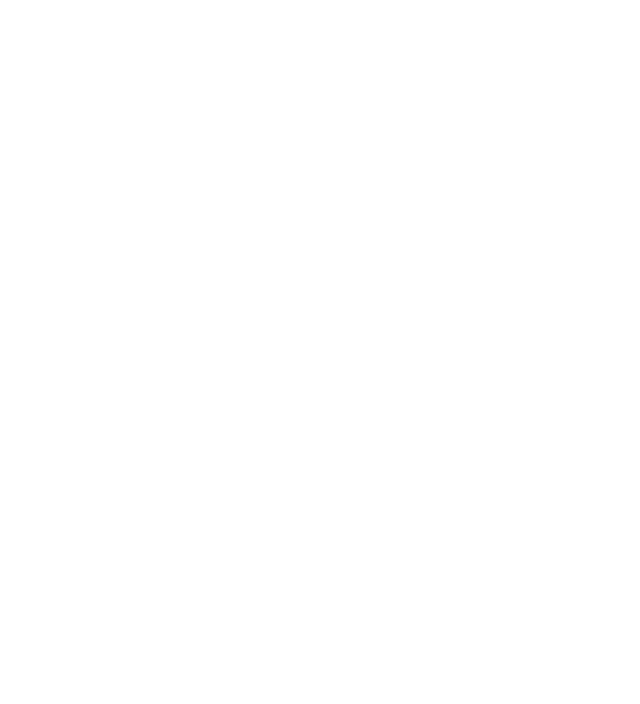
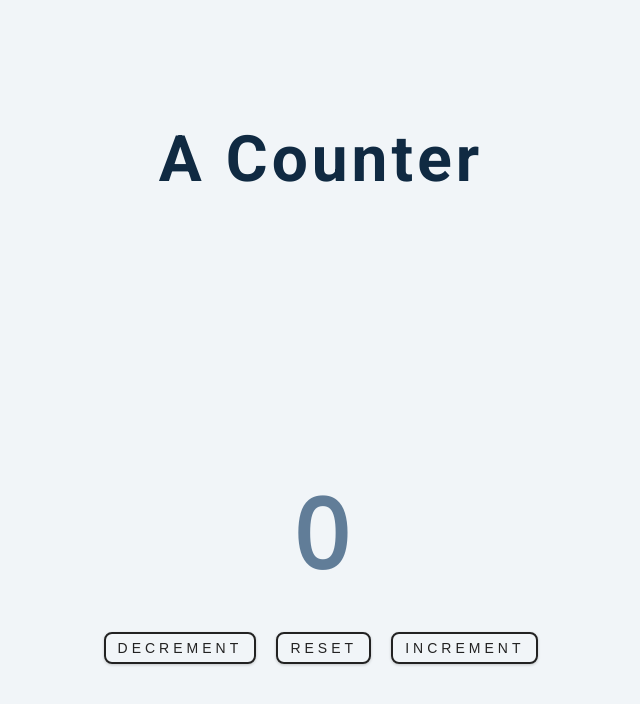
Before and after one commit to ohayamic/JavaScript-front-to-back, a plain HTML site: page JavaScript-Dom-Counter/index.html in a window 1280 px wide. Shown: the whole page, without its empty margins (319-959 px from the left). Drawn offline with nearby package versions, Linux system fonts and the light colour scheme.

Commit message:
Finished the Counter Program
A simple program with a value and three buttons for increment, reset and decrement. Simple but logical

```diff
--- /dev/null
+++ b/JavaScript-Dom-Counter/app.js
@@ -0,0 +1,35 @@
+// get the element to be manipulated
+const count = document.querySelector('#value')
+const btns = document.querySelectorAll('.btn')
+
+//console.log(btn)
+let counter = 0
+
+btns.forEach(btn=>{
+    btn.addEventListener('click', (e)=>{
+        if(e.currentTarget.classList.contains('increment') ){
+            counter++
+            //console.log(counter)
+            count.textContent = counter
+
+        }else if(e.currentTarget.classList.contains('decrement') ){
+            counter--
+            count.textContent = counter
+
+        }else{
+            counter = 0
+            count.textContent = counter
+        }
+
+        if(counter > 0){
+            count.style.color = "green"
+        }else if(counter < 0){
+            count.style.color = "red"
+        }else{
+            count.style.color = "black"
+        }
+
+    })
+
+
+})
--- a/JavaScript-Dom-Counter/index.html
+++ b/JavaScript-Dom-Counter/index.html
@@ -1,16 +1,26 @@
 <!DOCTYPE html>
 <html lang="en">
-<head>
-    <meta charset="UTF-8">
-    <meta name="viewport" content="width=device-width, initial-scale=1.0">
-    <link rel="stylesheet" href="index.css">
-    <title>Document</title>
-</head>
-<body>
+  <head>
+    <meta charset="UTF-8" />
+    <meta name="viewport" content="width=device-width, initial-scale=1.0" />
+    <title>Counter</title>
+    <!-- styles -->
+    <link rel="stylesheet" href="styles.css" />
+  </head>
+  <body>
+
+    <!-- javascript -->
     <main>
-
-
+      <h1>A counter</h1>
+      <div class="container">
+        <p id="value">0</p>
+        <div class="container">
+          <button class="btn decrement">Decrement</button>
+          <button class="btn reset">Reset</button>
+          <button class="btn increment">Increment</button>
+        </div>
+      </div>
     </main>
-</body>
-<script src="./index.js"></script>
+    <script src="app.js"></script>
+  </body>
 </html>
--- /dev/null
+++ b/JavaScript-Dom-Counter/styles.css
@@ -0,0 +1,191 @@
+/*
+===============
+Fonts
+===============
+*/
+@import url("https://fonts.googleapis.com/css?family=Open+Sans|Roboto:400,700&display=swap");
+
+/*
+===============
+Variables
+===============
+*/
+
+:root {
+  /* dark shades of primary color*/
+  --clr-primary-1: hsl(205, 86%, 17%);
+  --clr-primary-2: hsl(205, 77%, 27%);
+  --clr-primary-3: hsl(205, 72%, 37%);
+  --clr-primary-4: hsl(205, 63%, 48%);
+  /* primary/main color */
+  --clr-primary-5: hsl(205, 78%, 60%);
+  /* lighter shades of primary color */
+  --clr-primary-6: hsl(205, 89%, 70%);
+  --clr-primary-7: hsl(205, 90%, 76%);
+  --clr-primary-8: hsl(205, 86%, 81%);
+  --clr-primary-9: hsl(205, 90%, 88%);
+  --clr-primary-10: hsl(205, 100%, 96%);
+  /* darkest grey - used for headings */
+  --clr-grey-1: hsl(209, 61%, 16%);
+  --clr-grey-2: hsl(211, 39%, 23%);
+  --clr-grey-3: hsl(209, 34%, 30%);
+  --clr-grey-4: hsl(209, 28%, 39%);
+  /* grey used for paragraphs */
+  --clr-grey-5: hsl(210, 22%, 49%);
+  --clr-grey-6: hsl(209, 23%, 60%);
+  --clr-grey-7: hsl(211, 27%, 70%);
+  --clr-grey-8: hsl(210, 31%, 80%);
+  --clr-grey-9: hsl(212, 33%, 89%);
+  --clr-grey-10: hsl(210, 36%, 96%);
+  --clr-white: #fff;
+  --clr-red-dark: hsl(360, 67%, 44%);
+  --clr-red-light: hsl(360, 71%, 66%);
+  --clr-green-dark: hsl(125, 67%, 44%);
+  --clr-green-light: hsl(125, 71%, 66%);
+  --clr-black: #222;
+  --ff-primary: "Roboto", sans-serif;
+  --ff-secondary: "Open Sans", sans-serif;
+  --transition: all 0.3s linear;
+  --spacing: 0.25rem;
+  --radius: 0.5rem;
+  --light-shadow: 0 5px 15px rgba(0, 0, 0, 0.1);
+  --dark-shadow: 0 5px 15px rgba(0, 0, 0, 0.2);
+  --max-width: 1170px;
+  --fixed-width: 620px;
+}
+/*
+===============
+Global Styles
+===============
+*/
+
+*,
+::after,
+::before {
+  margin: 0;
+  padding: 0;
+  box-sizing: border-box;
+}
+body {
+  font-family: var(--ff-secondary);
+  background: var(--clr-grey-10);
+  color: var(--clr-grey-1);
+  line-height: 1.5;
+  font-size: 0.875rem;
+}
+ul {
+  list-style-type: none;
+}
+a {
+  text-decoration: none;
+}
+img:not(.nav-logo) {
+  width: 100%;
+  display: block;
+}
+
+h1,
+h2,
+h3,
+h4 {
+  letter-spacing: var(--spacing);
+  text-transform: capitalize;
+  line-height: 1.25;
+  margin-bottom: 0.75rem;
+  font-family: var(--ff-primary);
+}
+h1 {
+  font-size: 3rem;
+}
+h2 {
+  font-size: 2rem;
+}
+h3 {
+  font-size: 1.25rem;
+}
+h4 {
+  font-size: 0.875rem;
+}
+p {
+  margin-bottom: 1.25rem;
+  color: var(--clr-grey-5);
+}
+@media screen and (min-width: 800px) {
+  h1 {
+    font-size: 4rem;
+  }
+  h2 {
+    font-size: 2.5rem;
+  }
+  h3 {
+    font-size: 1.75rem;
+  }
+  h4 {
+    font-size: 1rem;
+  }
+  body {
+    font-size: 1rem;
+  }
+  h1,
+  h2,
+  h3,
+  h4 {
+    line-height: 1;
+  }
+}
+/*  global classes */
+
+.btn {
+  text-transform: uppercase;
+  background: transparent;
+  color: var(--clr-black);
+  padding: 0.375rem 0.75rem;
+  letter-spacing: var(--spacing);
+  display: inline-block;
+  transition: var(--transition);
+  font-size: 0.875rem;
+  border: 2px solid var(--clr-black);
+  cursor: pointer;
+  box-shadow: 0 1px 3px rgba(0, 0, 0, 0.2);
+  border-radius: var(--radius);
+}
+.btn:hover {
+  color: var(--clr-white);
+  background: var(--clr-black);
+}
+/* section */
+.section {
+  padding: 5rem 0;
+}
+
+.section-center {
+  width: 90vw;
+  margin: 0 auto;
+  max-width: 1170px;
+}
+@media screen and (min-width: 992px) {
+  .section-center {
+    width: 95vw;
+  }
+}
+/*
+===============
+Counter
+===============
+*/
+
+main {
+  min-height: 100vh;
+  display: grid;
+  place-items: center;
+}
+.container {
+  text-align: center;
+}
+#value {
+  font-size: 6rem;
+  font-weight: bold;
+}
+.btn {
+  margin: 0.5rem;
+}
```
Also changed, not shown: JavaScript-Dom-Counter/index.css (deleted), JavaScript-Dom-Counter/index.js (deleted).
